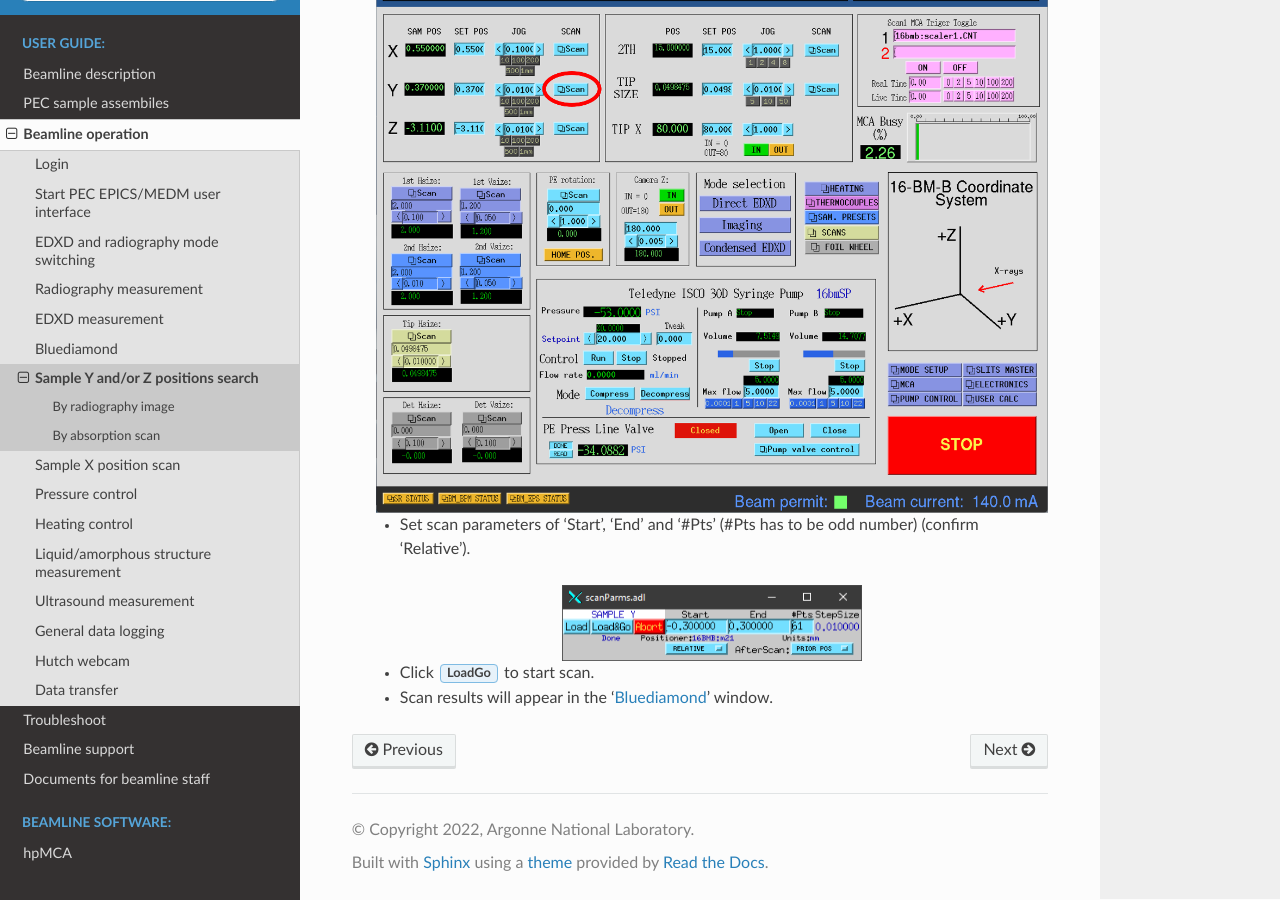
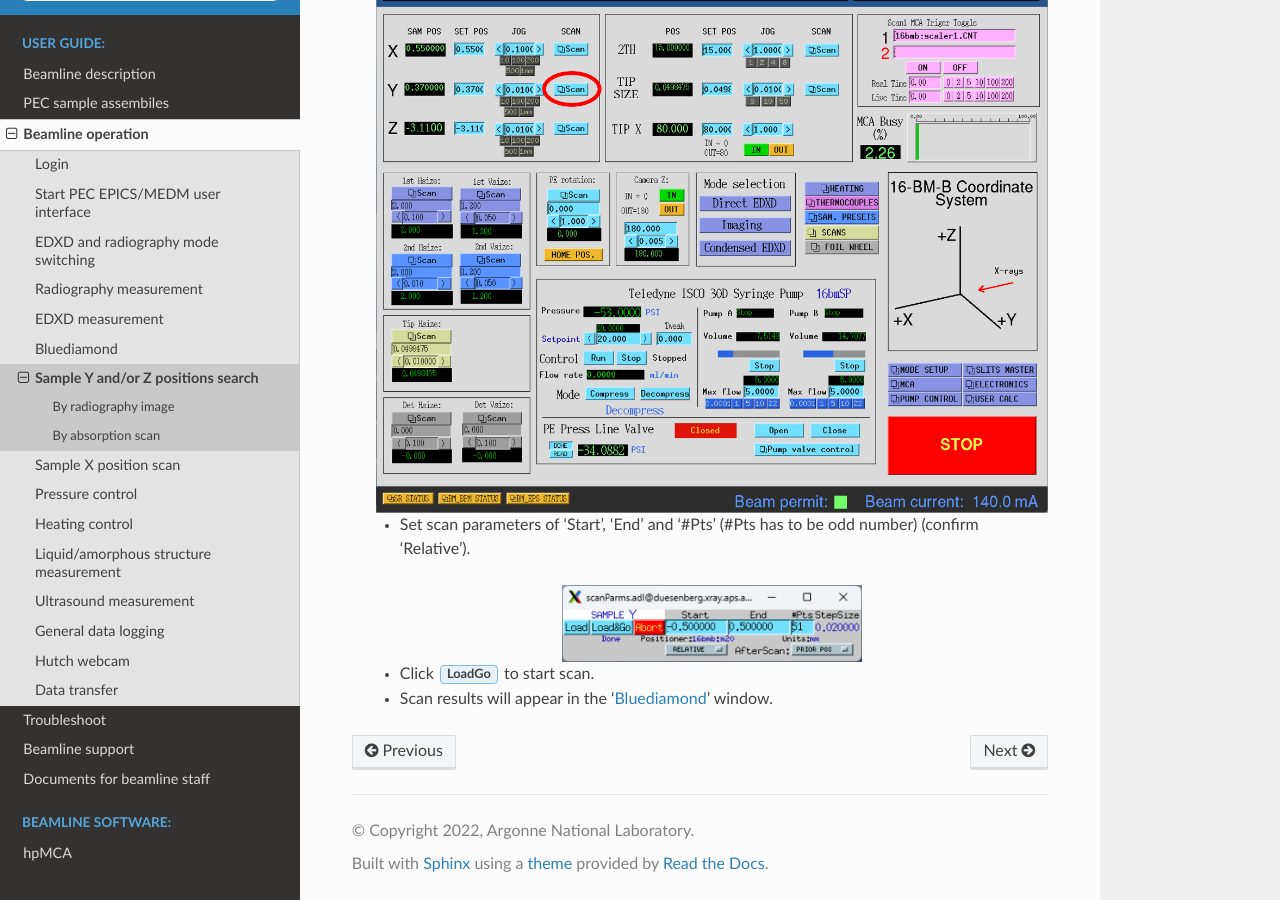
Before and after one commit to taeastmo/16BMB_manual, a Sphinx documentation site: the page built from docs/source/operations/item_007_yz_pos.rst, in a window 1280 px wide and 900 px high, scrolled down 865 px. Built offline with Sphinx 7.4.7 and the Read the Docs theme 3.1.0, drawn with Linux system fonts in a browser that asks for light colours.

Commit message:
Update item_007_yz_pos.rst

```diff
--- a/docs/source/operations/item_007_yz_pos.rst
+++ b/docs/source/operations/item_007_yz_pos.rst
@@ -35,7 +35,7 @@ By absorption scan
 
    - Set scan parameters of 'Start', 'End' and '#Pts' (#Pts has to be odd number) (confirm 'Relative').
 
-   .. figure:: /images/operation/scan_go.png
+   .. figure:: /images/operation/sam_y_scan_window.png
       :alt: scan_go
       :width: 300px
       :align: center
```
